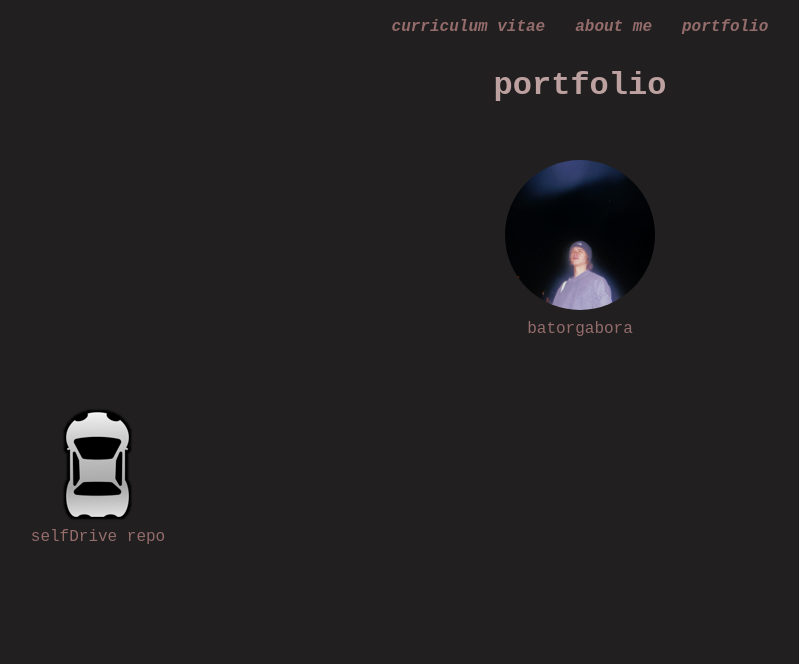
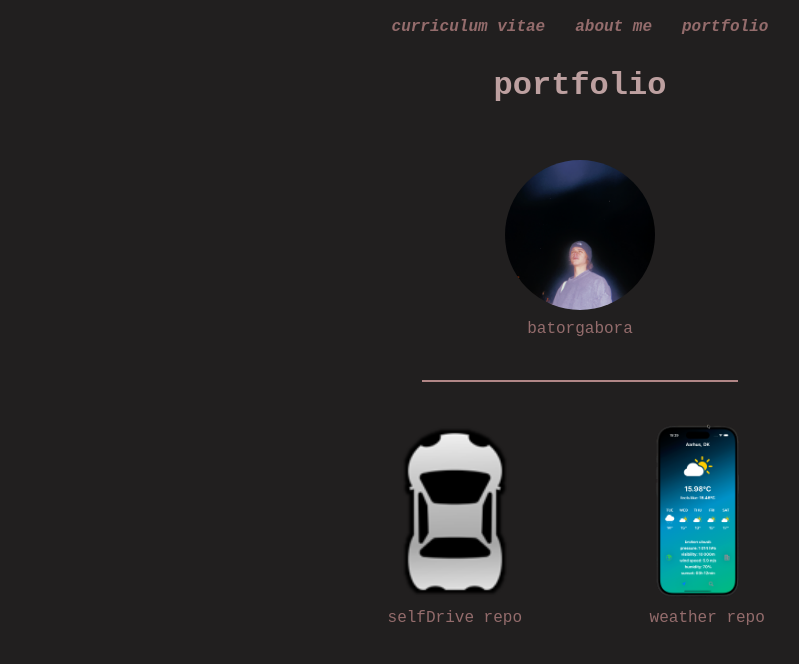
Before and after one commit to batorgabora/assignment-1, a plain HTML site: page portfolio.html in a window 1280 px wide. Shown: the whole page, without its empty margins (60-859 px from the left). Drawn offline with Linux system fonts and the light colour scheme.

Commit message:
portfolio

```diff
--- a/portfolio.html
+++ b/portfolio.html
@@ -30,10 +30,11 @@
     </figure>
 
     <br>
+    <hr>
     <br>
 
     <div class="projects">
-        <figure class="photo-portfolio">
+    <figure class="photo-portfolio">
         <a href="https://batorgabora.github.io/selfDrive/" target="_blank" rel="noopener noreferrer">
             <img class="project-pic" src="assets/portfolio/car.png" alt="pfp">
         </a>
@@ -41,7 +42,14 @@
             <figcaption>selfDrive repo</figcaption>
         </a>
     </figure>
-    </div>
+
+    <figure class="photo-portfolio">
+        <img class="project-pic" src="assets/portfolio/weather.png" alt="pfp">
+        <a href="https://github.com/batorgabora/weather" target="_blank" rel="noopener noreferrer">
+            <figcaption>weather repo</figcaption>
+        </a>
+    </figure>
+</div>
 
 
 </body>
--- a/style/style.css
+++ b/style/style.css
@@ -6,6 +6,12 @@ body{
 
 h1{
     text-align: center;
+}
+
+hr {
+  width: 25%;
+  border: none;              /* remove default 3D border */
+  border-top: 2px solid #b18686;  /* your custom color and thickness */
 }
 
 .flexy{
@@ -143,23 +149,26 @@ div:target {
 
 .projects {
   display: flex;
-  flex-direction: column;   /* stack image and caption */
-  align-items: center;      /* center caption under image */
-  flex: 1 1 1 30%;            /* base width: ~5 per row */
-  max-width: 300px;
+  flex-direction: row;
+  justify-content: center;   /* center the projects horizontally */
+  align-items: flex-start;   /* align them at the top (same height baseline) */
+  gap: 40px;                 /* spacing between project blocks */
+  flex-wrap: wrap;           /* allow wrapping on smaller screens */
 }
-.project-pic {
-  width: 40;
-}
-
 .photo-portfolio {
   display: flex;
   flex-direction: column;
-  align-items: center;
-  justify-content: center;
+  align-items: center;       /* centers content inside each figure */
   text-align: center;
-  gap: 5px;   /* 👈 this creates space between the img and figcaption */
+  gap: 10px;
 }
+.project-pic {
+  width: auto;              /* bigger looks better horizontally */
+  height: 175px;
+  border-radius: 10px;
+}
+
+
 .photo-portfolio a {
   display: flex;
   flex-direction: column;
```
Also changed, not shown: assets/portfolio/weather.png (added), 2 other files.
